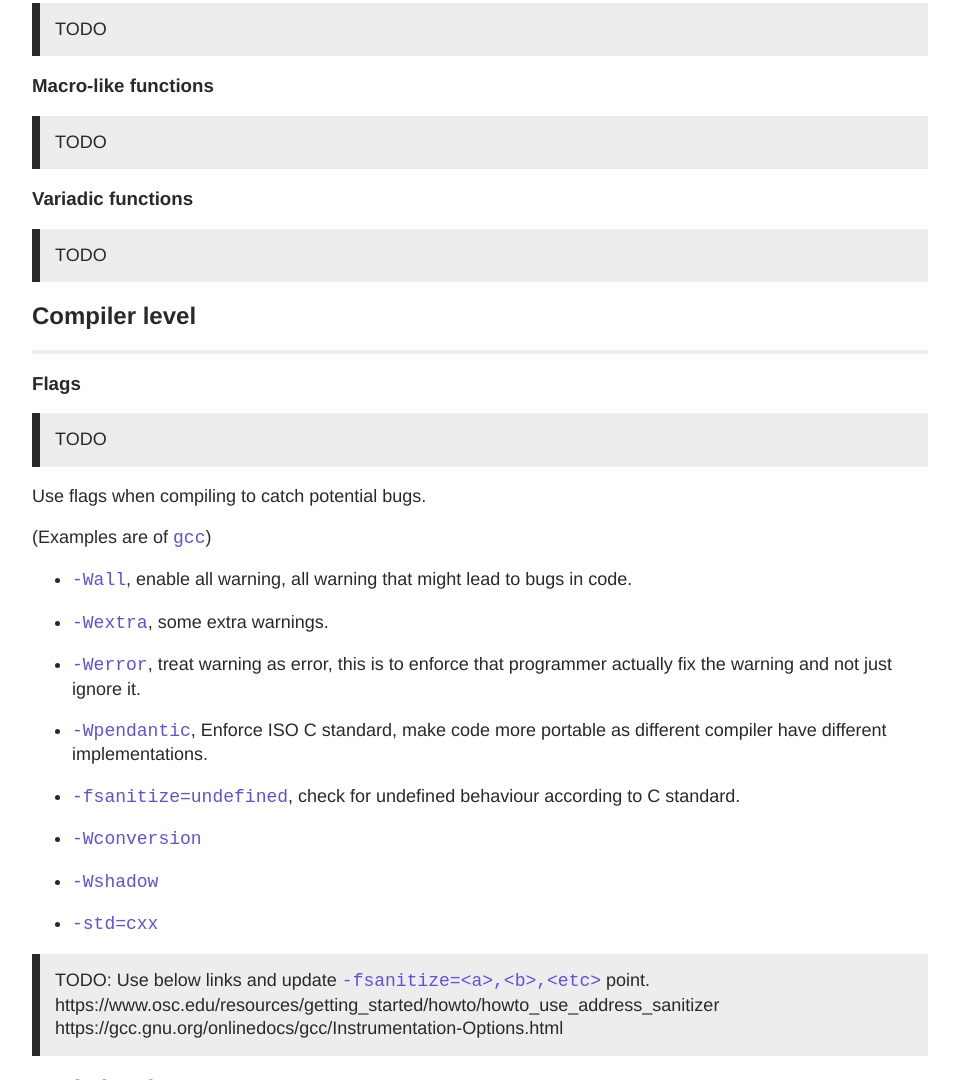
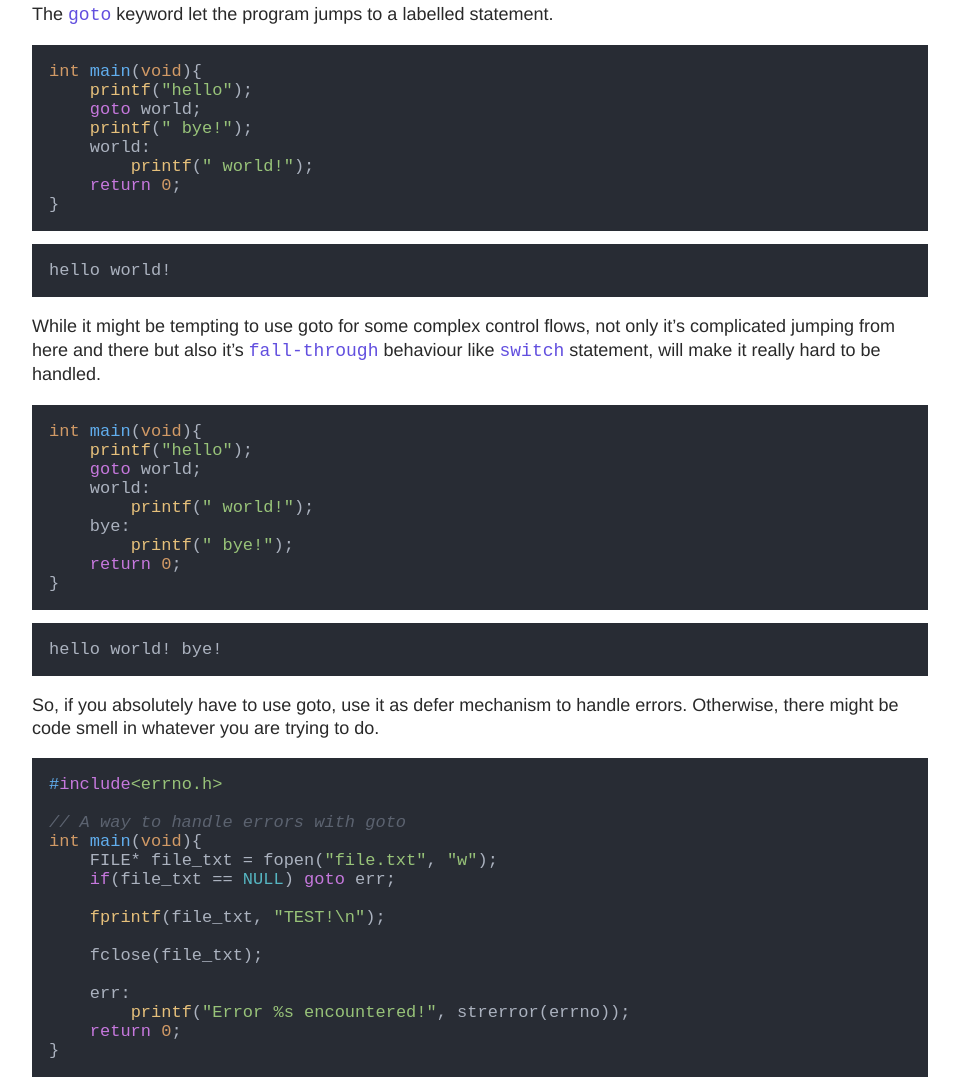
Before and after one commit to UndefinedLeap/UndefinedSite, a plain HTML site: page docs/BetterC.html in a window 1280 px wide. Shown: the part 3672-4752 px from the top of the page, without its empty margins (160-1119 px from the left). Drawn offline with Linux system fonts and the light colour scheme.

Commit message:
Add goto to CetterC

```diff
--- a/docs/BetterC.html
+++ b/docs/BetterC.html
@@ -177,9 +177,49 @@ down. Nulling it will give you seg fault on accessing or let
     return 0;
 }</code></pre>
 <h3 id="goto">goto</h3>
-<blockquote>
-<p>TODO</p>
-</blockquote>
+<p>The <code>goto</code> keyword let the program jumps to a labelled
+statement.</p>
+<pre class="c"><code>int main(void){
+    printf(&quot;hello&quot;);
+    goto world;
+    printf(&quot; bye!&quot;);
+    world:
+        printf(&quot; world!&quot;);
+    return 0;
+}</code></pre>
+<pre class="txt"><code>hello world!</code></pre>
+<p>While it might be tempting to use goto for some complex control
+flows, not only it’s complicated jumping from here and there but also
+it’s <code>fall-through</code> behaviour like <code>switch</code>
+statement, will make it really hard to be handled.</p>
+<pre class="c"><code>int main(void){
+    printf(&quot;hello&quot;);
+    goto world;
+    world:
+        printf(&quot; world!&quot;);
+    bye:
+        printf(&quot; bye!&quot;);
+    return 0;
+}</code></pre>
+<pre class="txt"><code>hello world! bye!</code></pre>
+<p>So, if you absolutely have to use goto, use it as defer mechanism to
+handle errors. Otherwise, there might be code smell in whatever you are
+trying to do.</p>
+<pre class="c"><code>#include&lt;errno.h&gt;
+
+// A way to handle errors with goto
+int main(void){
+    FILE* file_txt = fopen(&quot;file.txt&quot;, &quot;w&quot;);
+    if(file_txt == NULL) goto err;
+
+    fprintf(file_txt, &quot;TEST!\n&quot;);
+
+    fclose(file_txt);
+
+    err:
+        printf(&quot;Error %s encountered!&quot;, strerror(errno));
+    return 0;
+}</code></pre>
 <h3 id="macro-like-functions">Macro-like functions</h3>
 <blockquote>
 <p>TODO</p>
```
Also changed, not shown: 1 other file.
